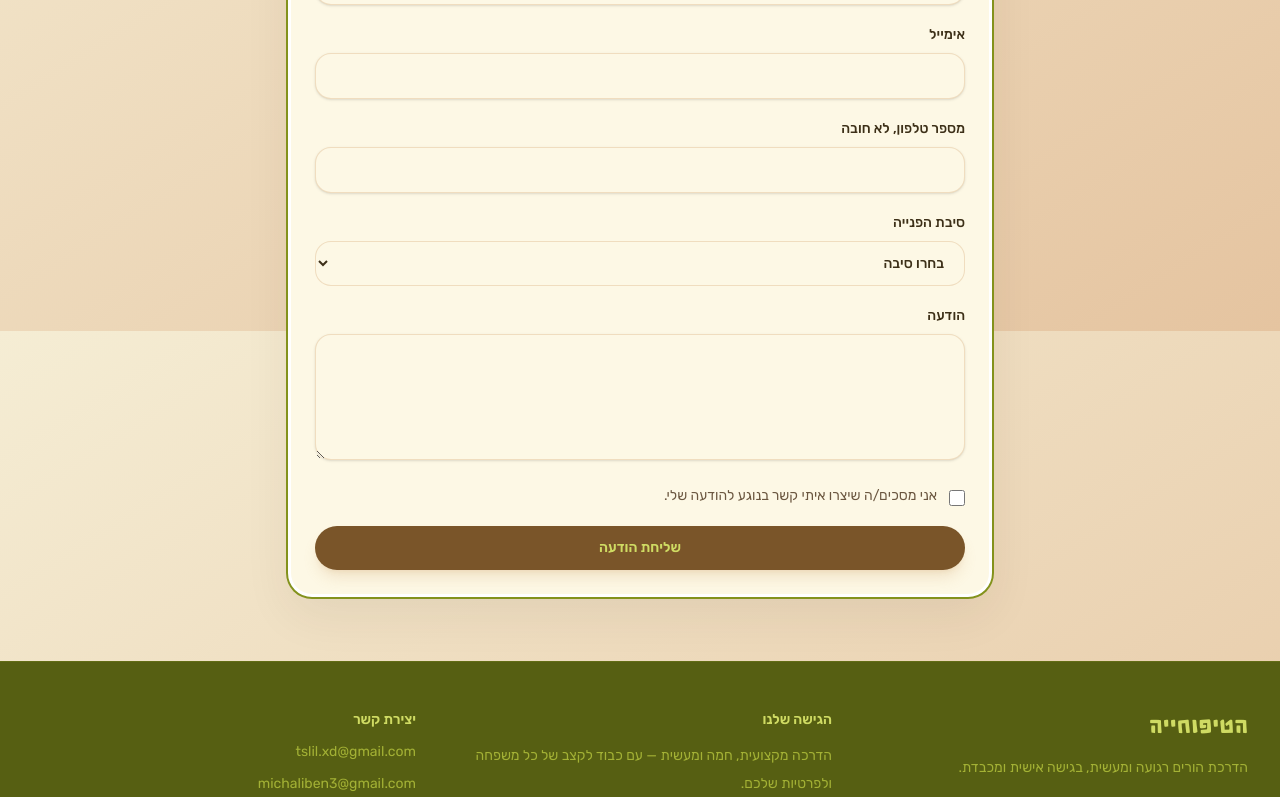
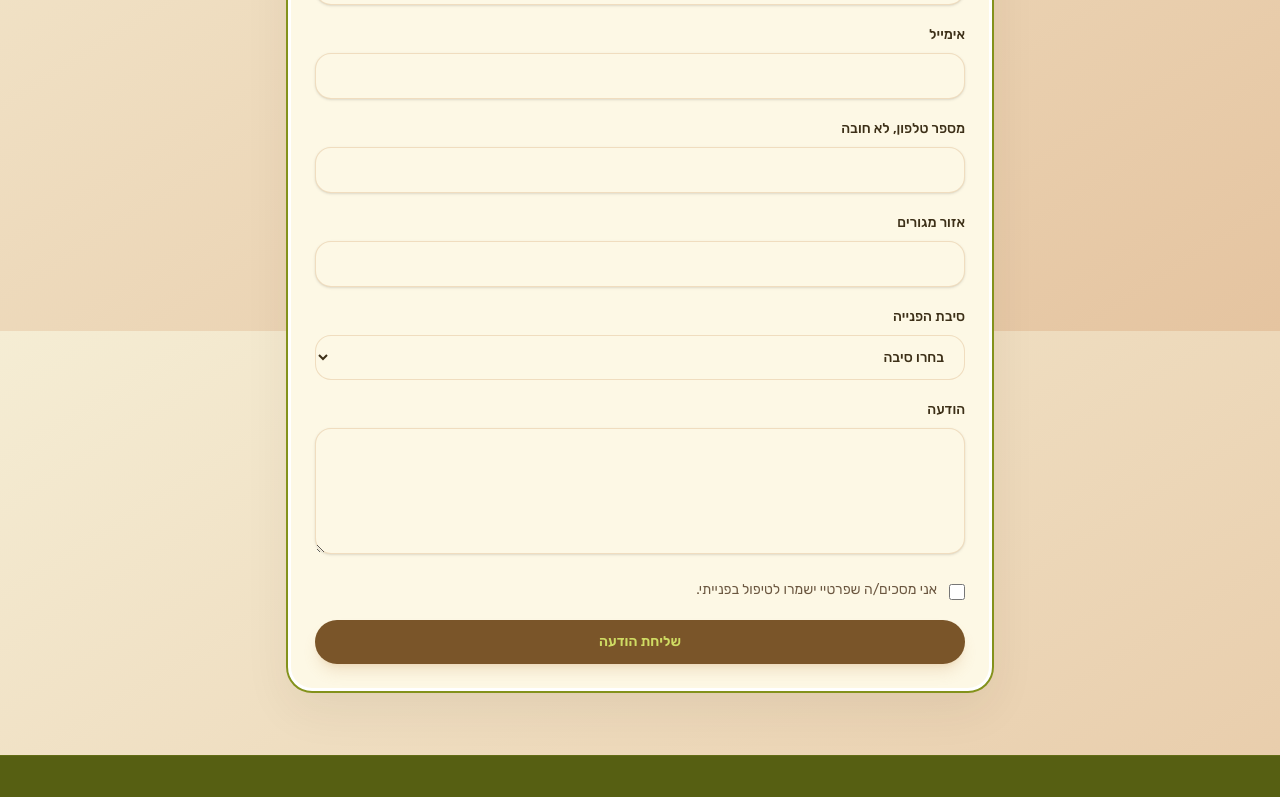
Before and after one commit to Aviv-Ratzon/tslil-website, a Next.js app: page /contact in a window 1280 px wide. Shown: the part 469-1266 px from the top of the page. Built offline with nearby package versions, Linux system fonts and the light colour scheme.

Commit message:
Form changes

```diff
--- a/components/contact-form.tsx
+++ b/components/contact-form.tsx
@@ -19,19 +19,21 @@ export function ContactForm({
         <Field label="שם מלא" name="full_name" required />
         <Field label="אימייל" name="email" type="email" required />
         <Field label="מספר טלפון, לא חובה" name="phone" />
+        <Field label="אזור מגורים" name="residence_area" required />
         <Field label="סיבת הפנייה" name="reason">
           <select name="reason" className="mt-2 w-full rounded-2xl border border-brand/25 bg-paper px-4 py-3 text-ink">
             <option value="">בחרו סיבה</option>
-            <option>ייעוץ</option>
-            <option>סדנה</option>
-            <option>ליווי מתמשך</option>
+            <option>קבוצה המבקשת ליווי</option>
+            <option>ייעוץ חד פעמי</option>
+            <option>שיתוף פעולה</option>
+            <option>הצטרפות לקהילה</option>
             <option>אחר</option>
           </select>
         </Field>
         <TextArea label="הודעה" name="message" required />
         <label className="flex gap-3 text-sm text-muted">
           <input name="consent" type="checkbox" required className="mt-1 h-4 w-4" />
-          אני מסכים/ה שיצרו איתי קשר בנוגע להודעה שלי.
+          אני מסכים/ה שפרטיי ישמרו לטיפול בפנייתי.
         </label>
         <SubmitButton>שליחת הודעה</SubmitButton>
       </form>
--- a/lib/email.ts
+++ b/lib/email.ts
@@ -35,6 +35,7 @@ export async function sendContactEmail(data: ContactPayload) {
       `שם: ${data.full_name}`,
       `אימייל: ${data.email}`,
       `טלפון: ${phone}`,
+      `אזור מגורים: ${data.residence_area}`,
       `סיבת הפנייה: ${reason}`,
       "",
       "הודעה:",
--- a/lib/validation.ts
+++ b/lib/validation.ts
@@ -8,6 +8,7 @@ export const contactSchema = z.object({
   full_name: requiredText("שם מלא"),
   email,
   phone: optionalText,
+  residence_area: requiredText("אזור מגורים"),
   reason: optionalText,
   message: requiredText("הודעה", 10),
   consent: z.literal("on", "נדרשת הסכמה."),
```
